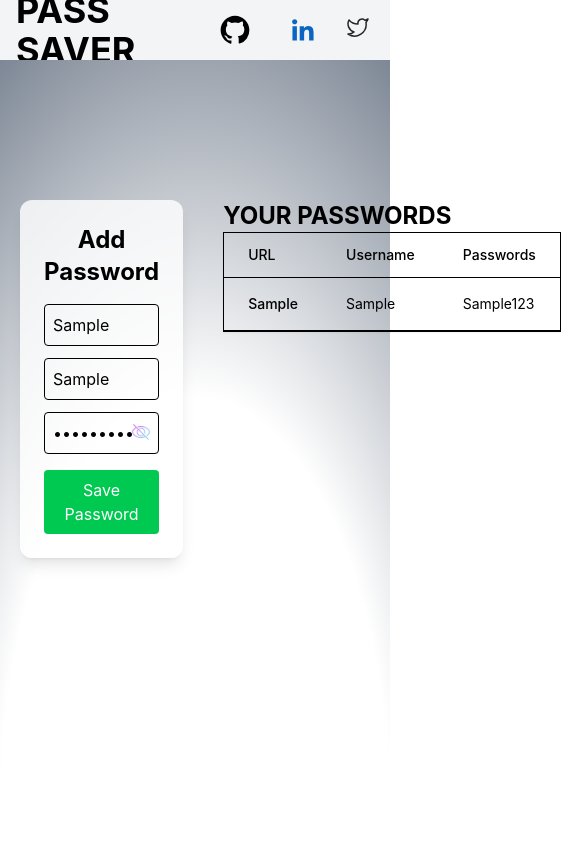
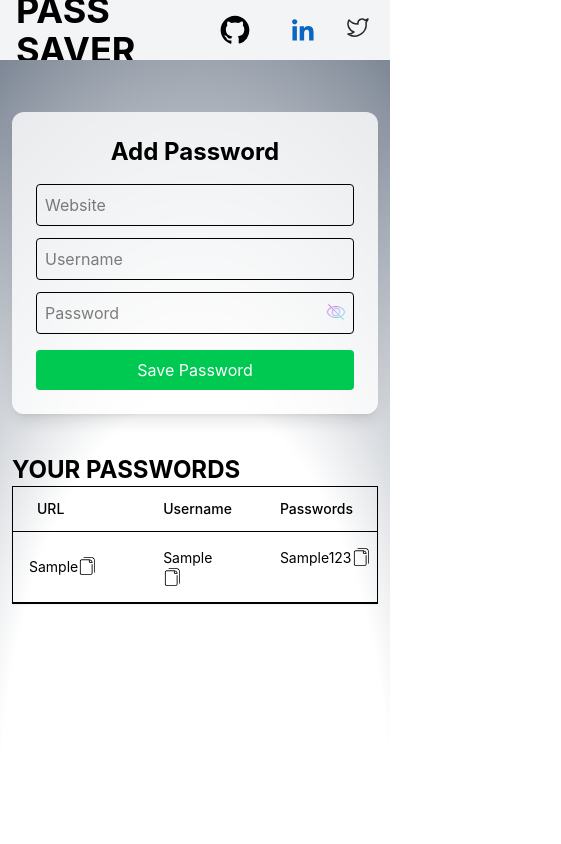
Before and after one commit to aarush0404/password-manager, a React (Vite) app: page / in a window 390 px wide. Both pictures are taken after typing "Sample", "Sample", "Sample123" into the empty fields and a click on the button "Save Password". Shown: the top 844 px of the page, 561 px wide, since content can reach past the window. Built offline with nearby package versions, Linux system fonts and the light colour scheme.

Commit message:
fixed ui and responsiveness

```diff
--- a/src/App.jsx
+++ b/src/App.jsx
@@ -1,12 +1,14 @@
 import React from "react";
 import Navbar from "./components/Navbar"
 import Manages from "./components/Manages";
+import Footer from "./components/Footer";
 
 function App() {
   return (
     <>
    <Navbar/>
    <Manages/>
+   <Footer/>
  </>
 
 
--- /dev/null
+++ b/src/components/Footer.jsx
@@ -0,0 +1,11 @@
+import React from 'react'
+
+const Footer = () => {
+  return (
+    <div className=' bg-black text-white w-full relative top-20 '>
+     &copy; All Rights Reserved
+    </div>
+  )
+}
+
+export default Footer
--- a/src/components/Manages.jsx
+++ b/src/components/Manages.jsx
@@ -26,14 +26,22 @@ const showpassword=()=>{
  setshow(!show);
 }
 const savepassword=()=>{
-
+   if (!form.site || !form.username || !form.password) {
+    alert("Fill all fields bro")
+    return
+  }
   setpasswordsArray([...passwordsArray,form])
   localStorage.setItem("passwords",JSON.stringify([...passwordsArray,form]))
   console.log([...passwordsArray,form])
 
+  setForm({
+    site: "",
+    username: "",
+    password: ""
+  })
 }
   return (
-    <div className="min-h-screen w-full relative">
+    <div className="min-h-screen w-full relative flex justify-center">
 
       {/* Background */}
       <div
@@ -44,9 +52,9 @@ const savepassword=()=>{
       />
 
       {/* Content */}
-      <div className="<div className= p-5 relative top-30 flex gap-10">
+      <div className="w-full max-w-7xl p-3 sm:p-5 relative top-10 flex flex-col lg:flex-row gap-10 items-start">
 
-        <div className="bg-white/80 backdrop-blur-md p-6 rounded-xl shadow-lg w-96">
+        <div className="bg-white/80 backdrop-blur-md p-6 rounded-xl shadow-lg w-full max-w-sm lg:w-96 shrink-0">
 
           <h2 className="text-2xl font-bold mb-4 text-center">
             Add Password
@@ -93,24 +101,24 @@ const savepassword=()=>{
           </button>
 
         </div>
-        <div className="passwords w-250" >
+        <div className="passwords flex-1 w-full min-w-0" >
           <h2 className='font-bold text-2xl'>YOUR PASSWORDS</h2>
 
 
-<div class="relative overflow-x-auto bg-neutral-primary-soft shadow-xs rounded-base border border-default">
+<div className="relative overflow-x-auto bg-neutral-primary-soft shadow-xs rounded-base border border-default">
   {passwordsArray.length===0 && <div className='font-mono'>NO PASSWORDS TO SHOW </div>}
   {passwordsArray.length!=0  &&
     <table className="w-full text-sm text-left rtl:text-right text-body ">
         <thead class="text-sm text-body bg-neutral-secondary-soft border-b rounded-base border-default">
             <tr>
-                <th scope="col" className="px-6 py-3 font-medium">
+                <th scope="col" className="px-6 py-3 font-medium w-1/2">
                    URL
                 </th>
 
-                <th scope="col" className="px-6 py-3 font-medium">
+                <th scope="col" className="px-6 py-3 font-medium w-1/4">
                     Username
                 </th>
-                <th scope="col" className="px-6 py-3 font-medium">
+                <th scope="col" className="px-6 py-3 font-medium w-1/4 ">
                     Passwords
                 </th>
 
@@ -119,16 +127,16 @@ const savepassword=()=>{
         <tbody>
           {passwordsArray.map((item,index)=>{
 
-            return <tr class="bg-neutral-primary border-b border-default" key={index}>
-                <td scope="row" className="px-6 py-4 font-medium text-heading whitespace-nowrap" >
-                  <a href={item.site} target='_blank'>  {item.site}</a>
+            return <tr className="bg-neutral-primary border-b border-default " key={index}>
+                <td scope="row" className="  px-4 py-2 break-all  " >
+                  <a    className='flex' href={item.site} target='_blank'>  {item.site}   <img className='h-4.5' src="icons/copy.png" alt="copy" /></a>
 
                 </td>
-                <td className="px-6 py-4">
-                    {item.username}
+                <td className="px-6 py-4   ">
+                    {item.username}  <img className='h-4.5 ' src="icons/copy.png" alt="copy" />
                 </td>
-                <td className="px-6 py-4">
-                    {item.password}
+                <td className="px-6 py-4 flex">
+                    {item.password}  <img className='h-4.5' src="icons/copy.png" alt="copy" />
                 </td>
 
             </tr>
```
Also changed, not shown: public/icons/copy.png (added).
